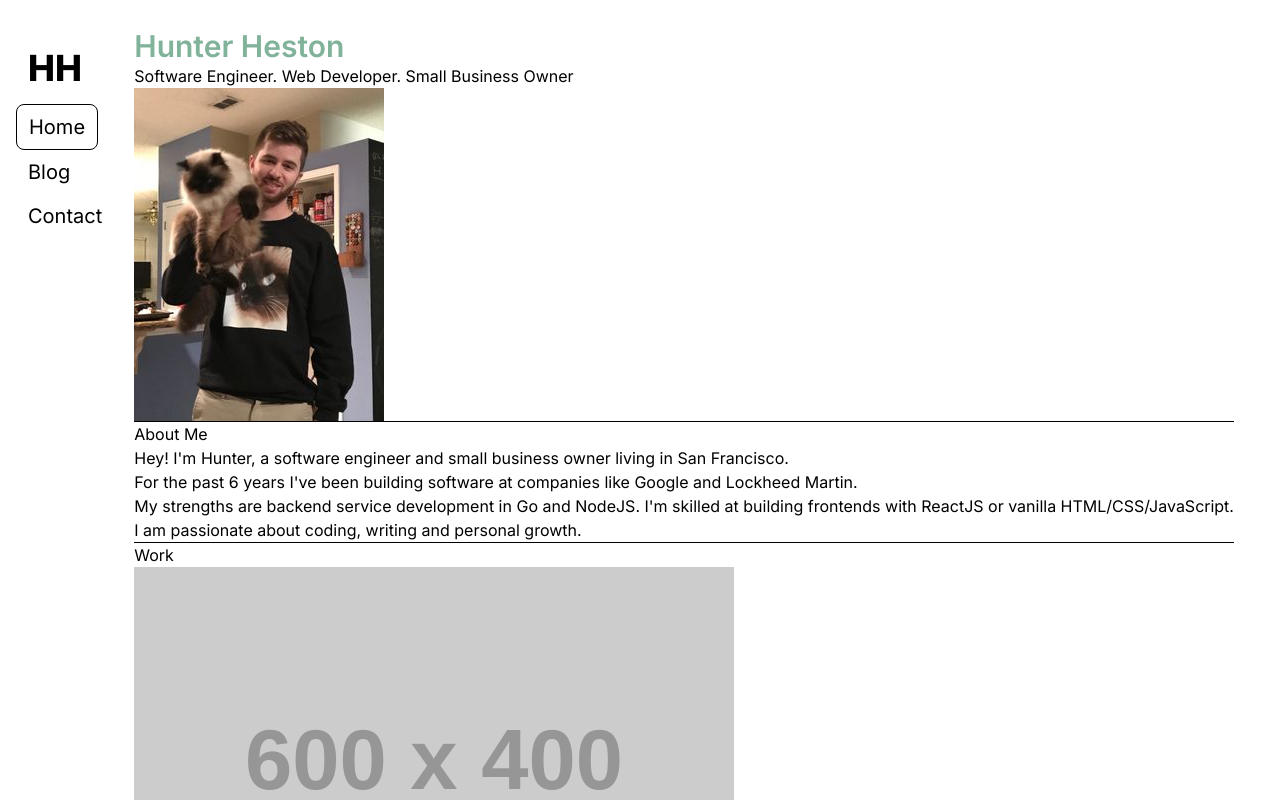
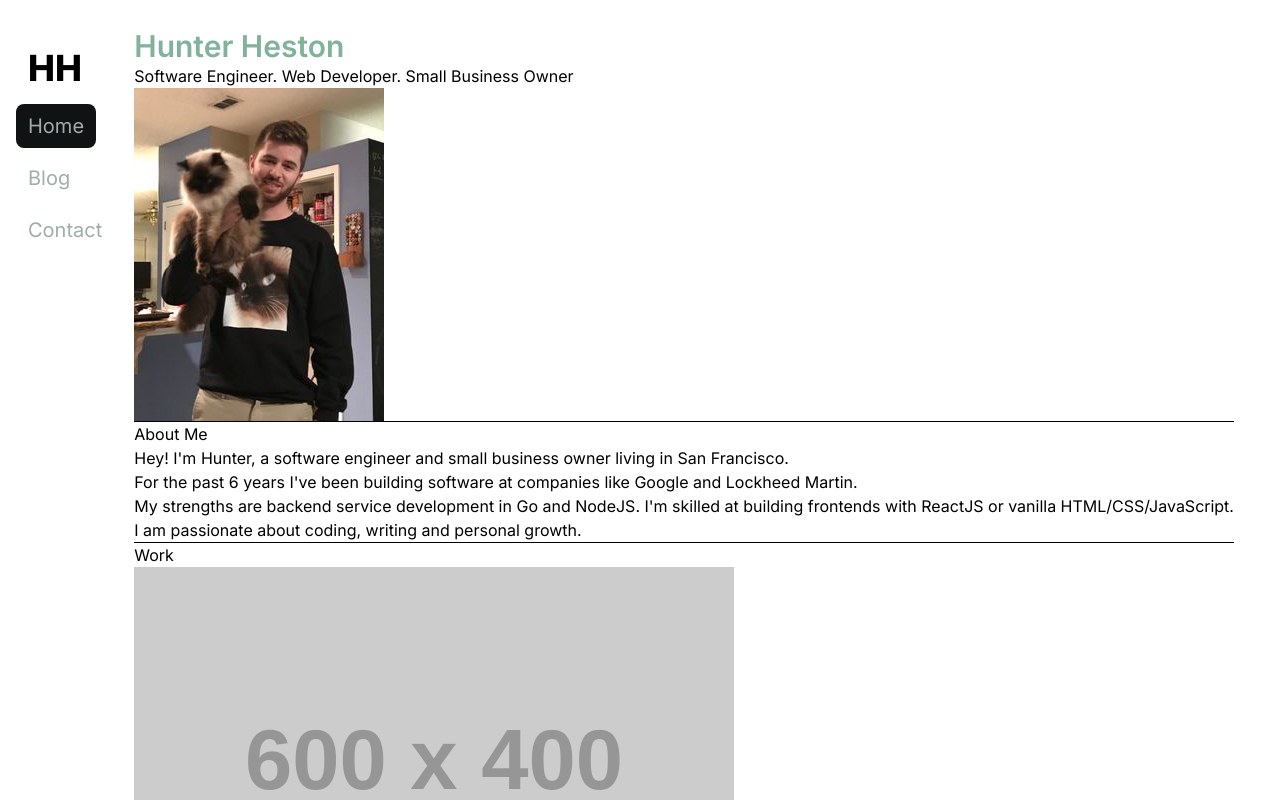
Before and after one commit to HunterHeston/personal-website, a Next.js app: page / in a window 1280 px wide. Shown: the top 800 px of the page. Built offline with nearby package versions, Linux system fonts and the light colour scheme.

Commit message:
Navigation in a good state. 80/20.

```diff
--- a/components/navigation.tsx
+++ b/components/navigation.tsx
@@ -38,16 +38,17 @@ type NavItemProps = {
 
 // a single navigation item
 function NavItem({ text, href, active, className }: NavItemProps) {
-  const activeClass = active
-    ? "border border-solid border-white rounded-lg"
-    : "";
+  const activeClass = active ? "bg-darker text-primary" : "";
 
   return (
-    <li className={["w-fit px-3 py-2", activeClass, className].join(" ")}>
-      <Link
-        className="hover:underline hover:text-accent text-md sm:text-xl"
-        href={href}
-      >
+    <li
+      className={[
+        "transition-all text-primaryFaded hover:text-primary w-fit px-3 py-2 mb-2 rounded-lg",
+        activeClass,
+        className,
+      ].join(" ")}
+    >
+      <Link className="text-md sm:text-xl" href={href}>
         {text}
       </Link>
     </li>
--- a/tailwind.config.js
+++ b/tailwind.config.js
@@ -10,7 +10,9 @@ module.exports = {
     colors: {
       // https://www.jimraptis.com/tools/color-pairs
       background: "#212529",
+      darker: "#101214",
       primary: "#dae8df",
+      primaryFaded: "#a1ada6",
       accent: "#81b29a",
     },
   },
```
